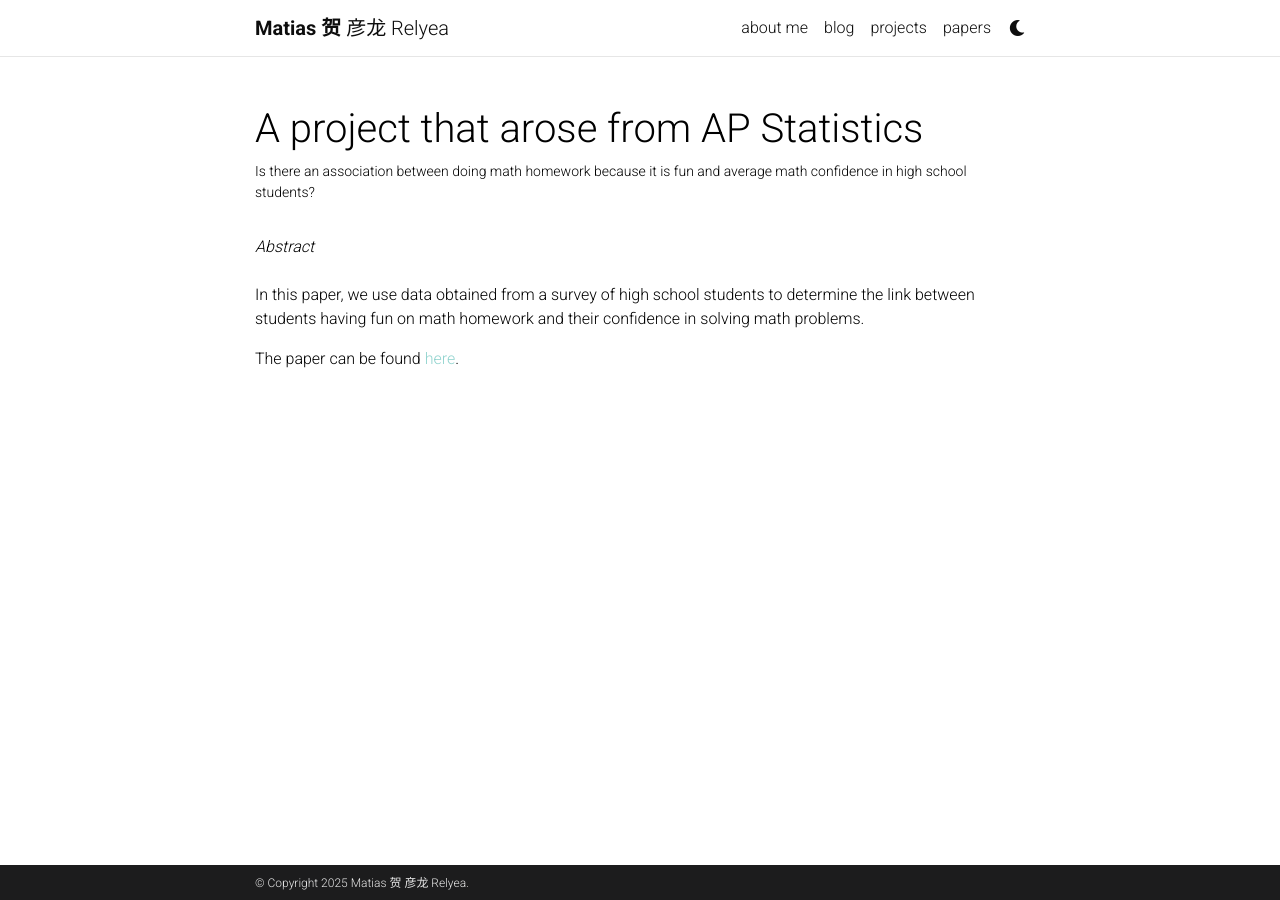
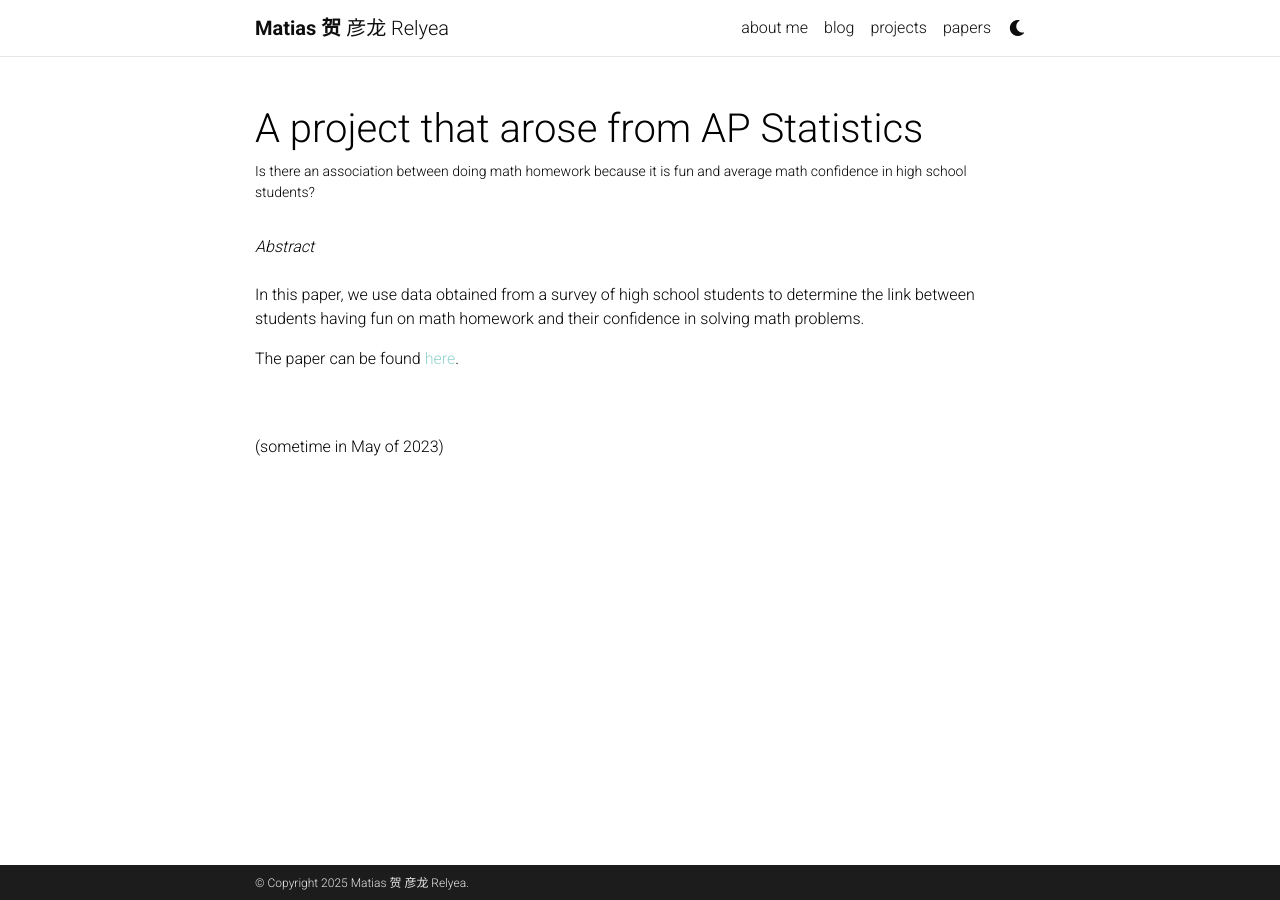
Before and after one commit to Quadcryo/quadcryo, a Jekyll site: the page built from _projects/statistics project.md, in a window 1280 px wide. Built offline with Jekyll 4.4.1, drawn with Linux system fonts in a browser that asks for light colours; comment, search, counter and statistics services are not loaded; a style sheet for code colours, icons or effects is not loaded.

Commit message:
minor changes

```diff
--- a/_projects/statistics project.md
+++ b/_projects/statistics project.md
@@ -13,3 +13,6 @@ category: statistics project (C)
 In this paper, we use data obtained from a survey of high school students to determine the link between students having fun on math homework and their confidence in solving math problems.
 
 <p> The paper can be found <a href="https://quadcryo.github.io/quadcryo/projectpdf/matias-relyea-kyle-hollars-math-fun-confidence-stats.pdf">here</a>.</p>
+<br>
+<br>
+(sometime in May of 2023)
```
Also changed, not shown: _pages/projects.md (+1 -1 lines).
